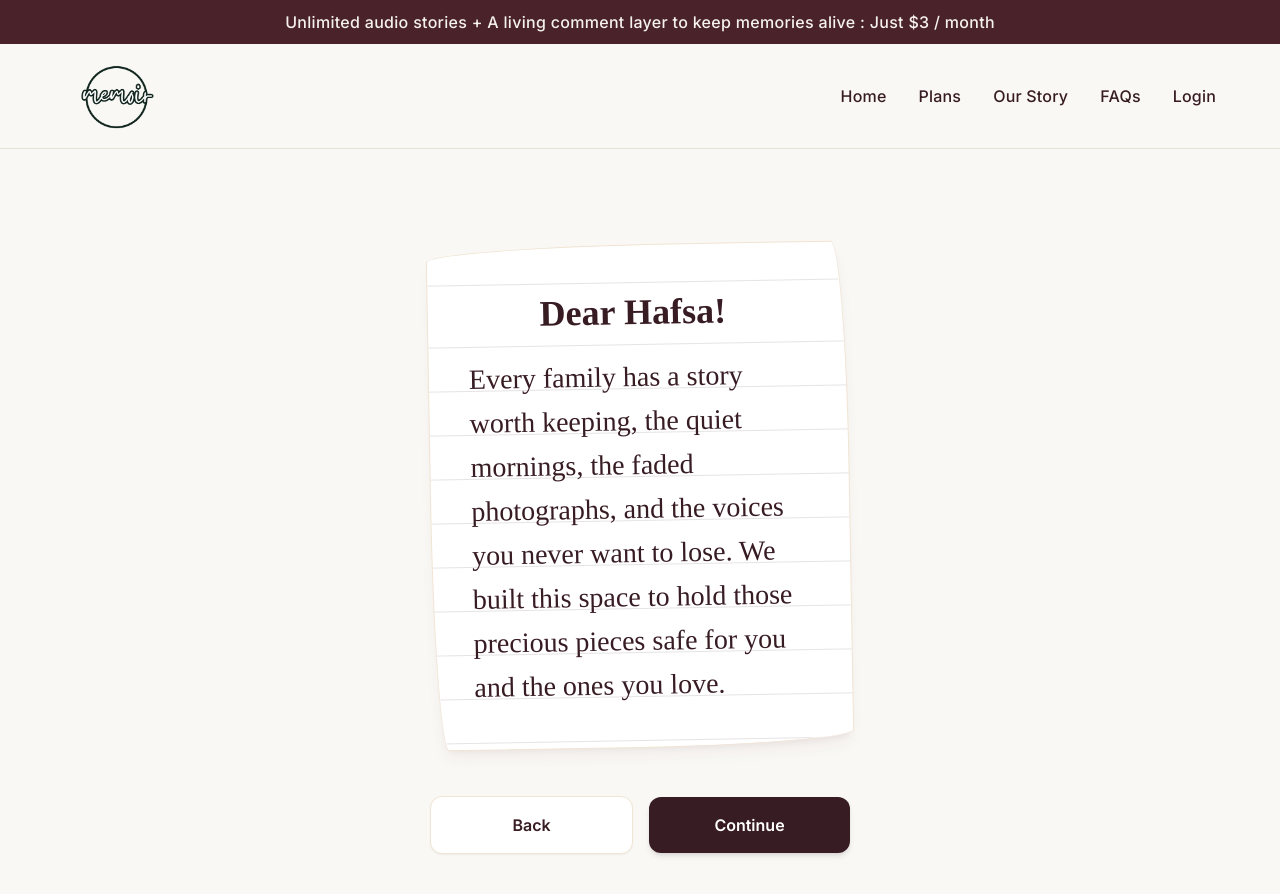
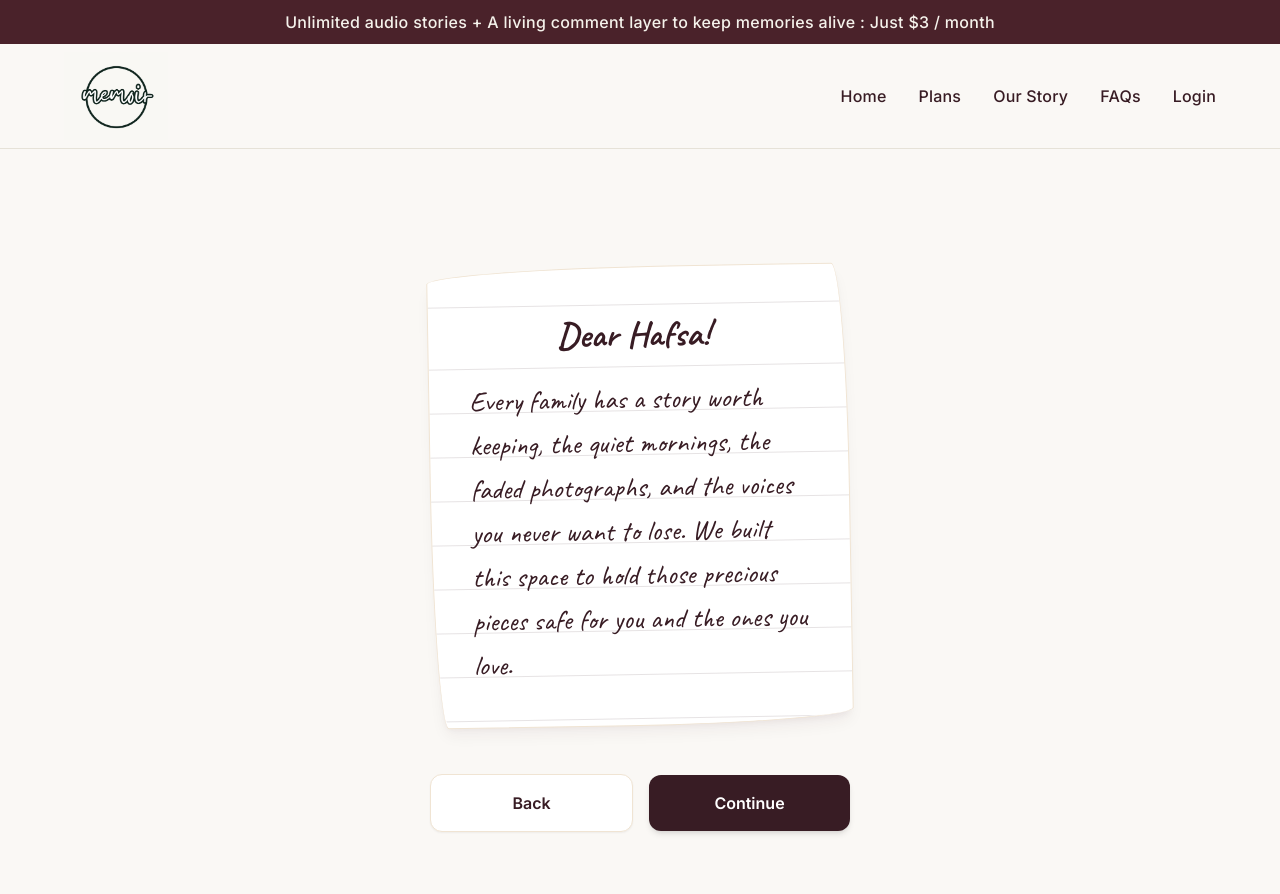
Before and after one commit to Hifza-155/memoirproject-frontend, a Next.js app: page /handwritten-note in a window 1280 px wide. Shown: the top 894 px of the page. Built offline with nearby package versions, Linux system fonts and the light colour scheme; a web font is replaced by a local one.

Commit message:
Just font changed

```diff
--- a/src/features/onboarding/HandwrittenNote.tsx
+++ b/src/features/onboarding/HandwrittenNote.tsx
@@ -5,6 +5,12 @@
 export default function HandwrittenNote() {
   return (
     <section className="min-h-screen bg-[#faf8f5] text-[#381c24] flex flex-col items-center justify-center px-6 py-16 relative z-10 font-sans selection:bg-[#381c24] selection:text-white">
+
+      {/* Import Caveat font stylesheet */}
+      <link
+        href="https://fonts.googleapis.com/css2?family=Caveat:wght@400..700&display=swap"
+        rel="stylesheet"
+      />
 
       {/* Note Card */}
       <div
```
